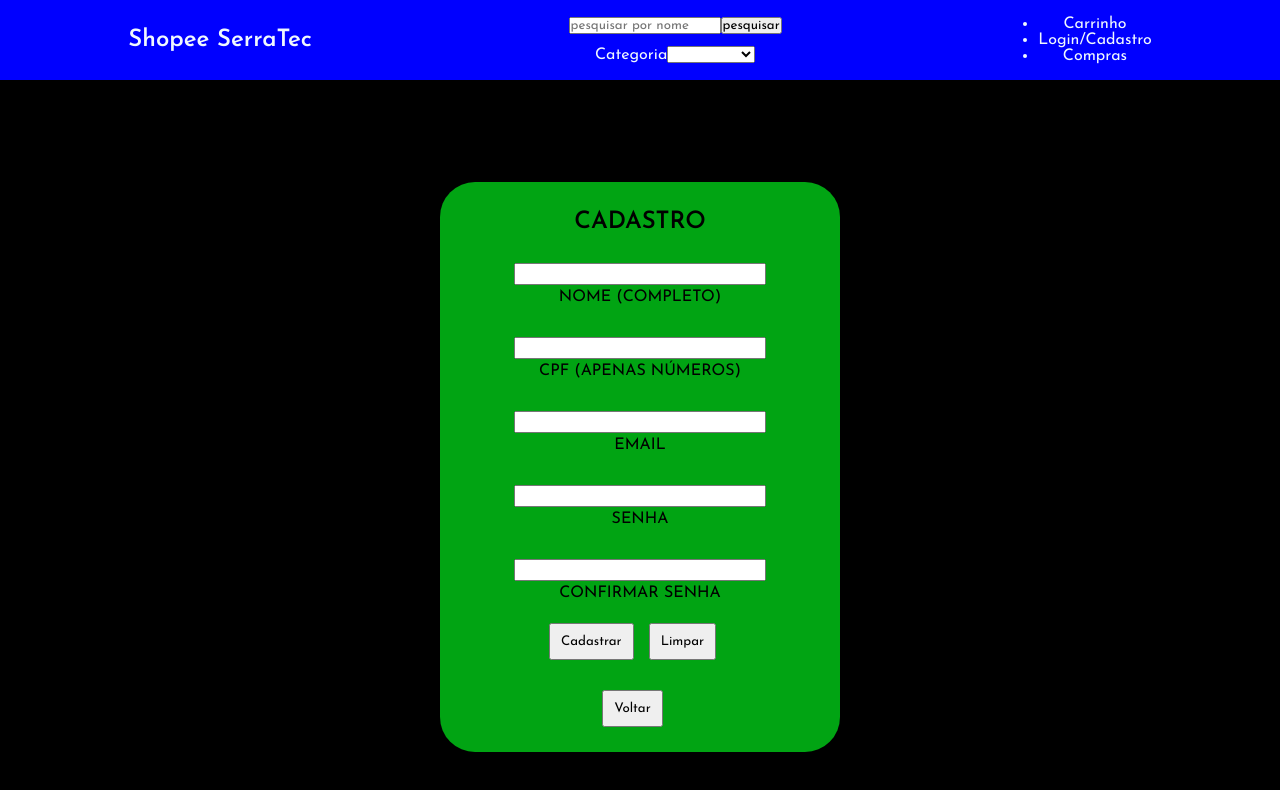
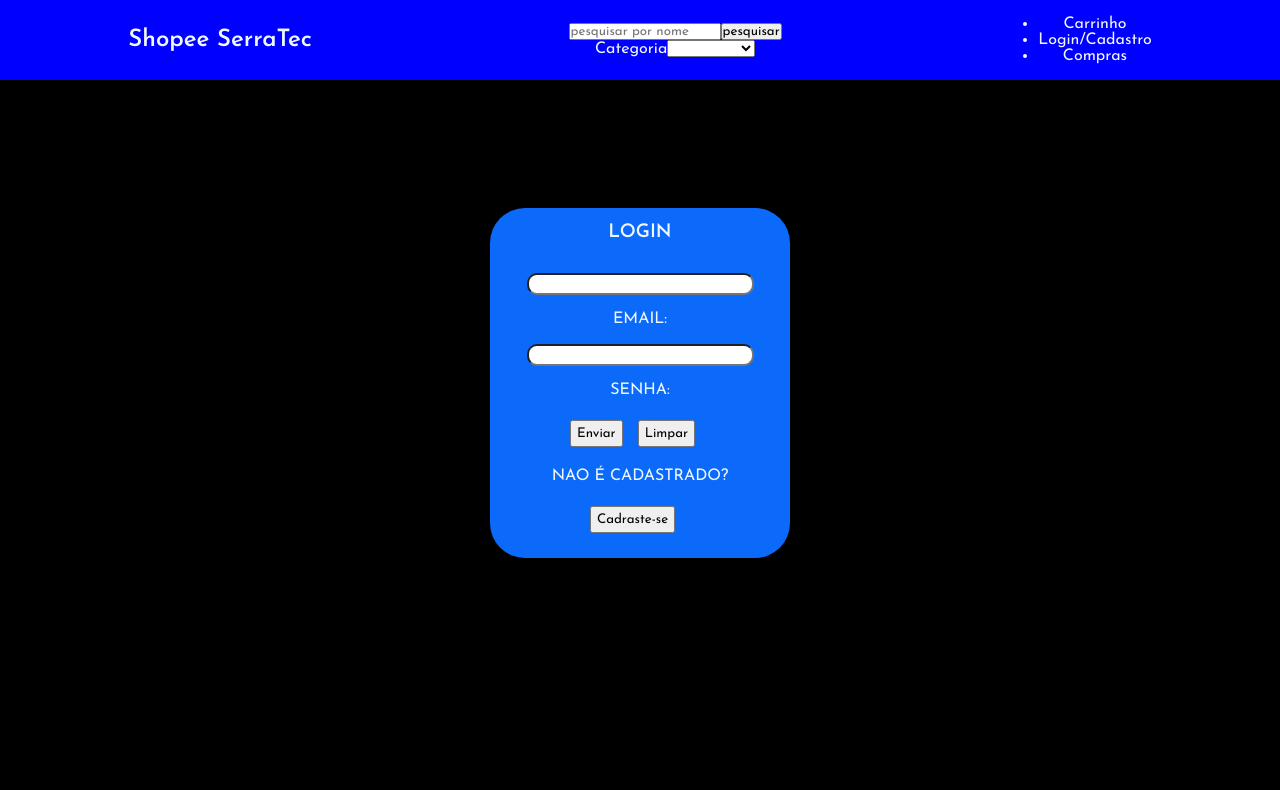
Before and after one commit to marceloabbadia/shopee-serrate, a React (Vite) app: page / in a window 1280 px wide. Shown: the top 790 px of the page. Built offline with nearby package versions, Linux system fonts and the light colour scheme.

Commit message:
Ajuste e css

```diff
--- a/src/App.jsx
+++ b/src/App.jsx
@@ -8,8 +8,8 @@ function App() {
     <>
       <Header />
       {/* <ListaProdutos /> */}
-      {/* <Login /> */}
-      <Cadastro />
+      <Login />
+      {/* <Cadastro /> */}
     </>
   );
 }
--- a/src/pages/cadastro/Cadastro.jsx
+++ b/src/pages/cadastro/Cadastro.jsx
@@ -6,7 +6,7 @@ const Cadastro = () => {
   return (
     <>
       <div>
-        <form>
+        <form className={styles.form_cadastro}>
           <h2>CADASTRO</h2>
           <input type="text" required />
           <p></p>
--- a/src/pages/cadastro/cadastro.module.css
+++ b/src/pages/cadastro/cadastro.module.css
@@ -2,30 +2,39 @@ body {
   background-color: black;
 }
 
-form {
+.form_cadastro {
   margin-top: 8%;
   background-color: rgba(2, 255, 31, 0.645);
   width: 400px;
-  height: 570px;
+  height: 650px;
   border-radius: 35px;
   text-align: center;
-  line-height: 1%;
+  line-height: 30px;
+  margin-left: 40%;
 }
 
-form > h2 {
+.form_cadastro > h2 {
   padding-top: 40px;
+  padding-bottom: 30px;
   color: rgb(0, 0, 0);
 }
 
-form > label {
+.form_cadastro > label {
   color: rgb(0, 0, 0);
   text-transform: uppercase;
 }
 
-input {
-  margin-bottom: 12px;
+.form_cadastro > input {
+  width: 70%;
+  padding: 5px;
+  margin-bottom: 10px;
+  margin-top: 10px;
+  border-radius: 10px;
 }
 
-form > button{
-    margin-top: 30px;
+.form_cadastro > button {
+  margin-top: 10px;
+  width: 30%;
+  margin-right: 20px;
+  height: 30px;
 }
--- a/src/pages/login/Login.jsx
+++ b/src/pages/login/Login.jsx
@@ -6,20 +6,22 @@ const Login = () => {
   return (
     <>
       <div>
-        <form>
+        <form className={styles.form_login}>
           <h3>LOGIN</h3>
+          <input type="email" required />
+          <p></p>
           <label htmlFor="">Email: </label>
-          <input type="email" required />
           <br />
+          <input type="password" required />
+          <p></p>
           <label htmlFor="">Senha: </label>
-          <input type="password" required />
           <br />
           <button>Enviar</button>
           <button>Limpar</button>
           <br />
           <br />
           <p>Nao é cadastrado?</p>
-          <button className={styles.btn_cadastro}>Clique Aqui</button>
+          <button className={styles.btn_cadastro}>Cadraste-se</button>
           <br />
         </form>
       </div>
--- a/src/pages/login/login.module.css
+++ b/src/pages/login/login.module.css
@@ -3,34 +3,37 @@ body {
   color: aliceblue;
 }
 
-form {
+.form_login {
   margin: auto;
-  margin-top: 15%;
+  margin-top: 10%;
   background-color: rgb(11, 106, 249);
   width: 300px;
   height: 350px;
   border-radius: 35px;
   text-align: center;
+  line-height: 120%;
+  text-transform: uppercase;
 }
 
-form > input {
+.form_login > input {
   padding-top: 5px;
+  margin-bottom: 15px;
+  border-radius: 10px;
+  margin-top: 15px;
   padding-left: 25%;
-  margin-top: 10%;
-
 }
 
-form > h3 {
-line-height:80px ;
+.form_login > h3 {
+  line-height: 50px;
 }
 
-form > button {
+.form_login > button {
   margin-top: 20px;
-  padding: 10px;
+  padding: 5px;
   margin-right: 15px;
 }
 
 .btn_cadastro {
-  padding: 1px;
+  padding: 10px;
   margin-top: 25px;
 }
```
Also changed, not shown: src/components/header/Header.jsx (+5 -9 lines).
